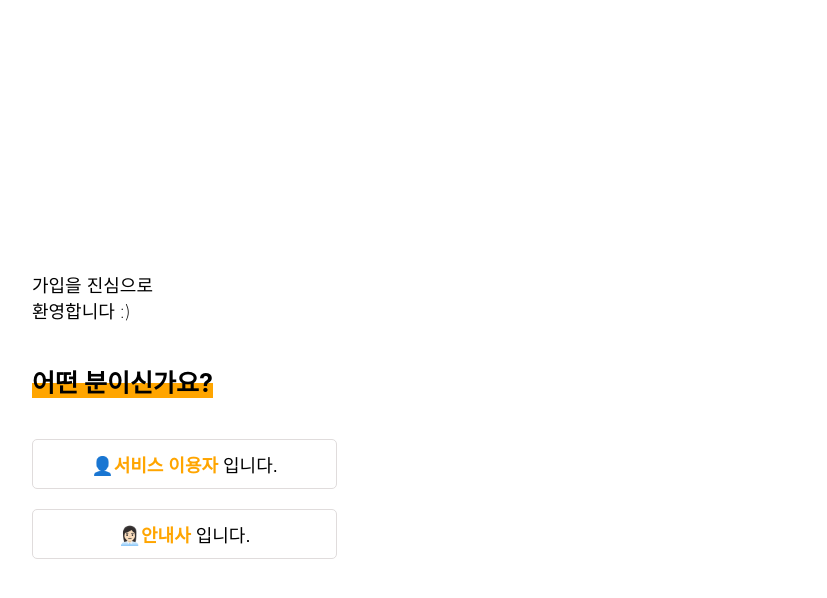
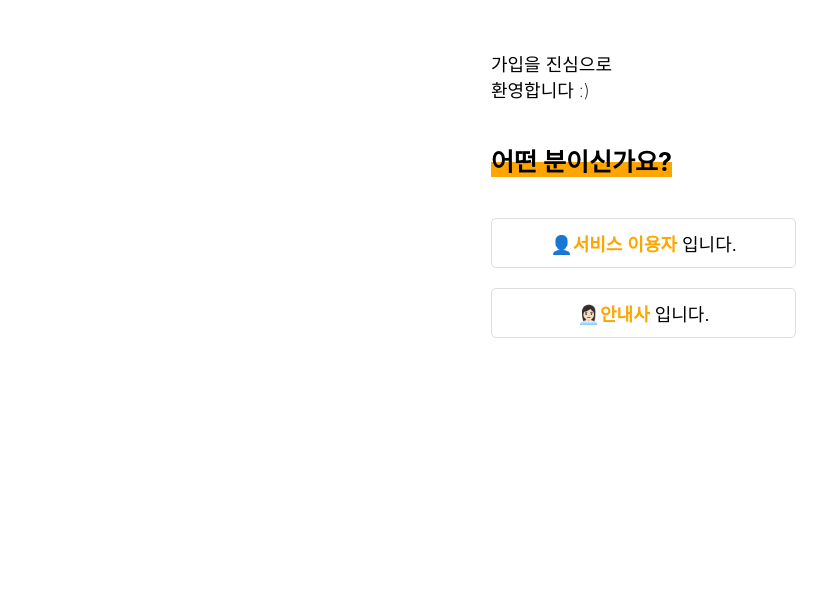
Before and after one commit to Likelion-at-SMWU-11th/D_raw-Client, a React (Create React App) app in the folder d_raw/: page /type in a window 1280 px wide. Shown: the top 598 px of the page, without its empty margins (8-835 px from the left). Built offline with nearby package versions, Linux system fonts and the light colour scheme.

Commit message:
커밋...

```diff
--- a/d_raw/src/App.css
+++ b/d_raw/src/App.css
@@ -3,7 +3,6 @@ body {
   margin: 0;
   display: flex;
   justify-content: center;
-  align-items: center;
   min-height: 100vh;
   background-color: rgb(255, 255, 255);
 }
--- a/d_raw/src/static/Base.css
+++ b/d_raw/src/static/Base.css
@@ -1,11 +1,3 @@
-body{
-    width: 362px;
-    height: 800px;
-    display: flex;
-    margin: 0 auto;
-    box-sizing: border-box;
-    background-color: aliceblue;
-}
 
 header{
     padding-top: 10px;
```
